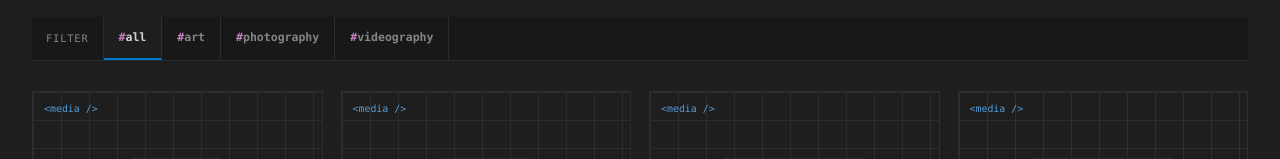
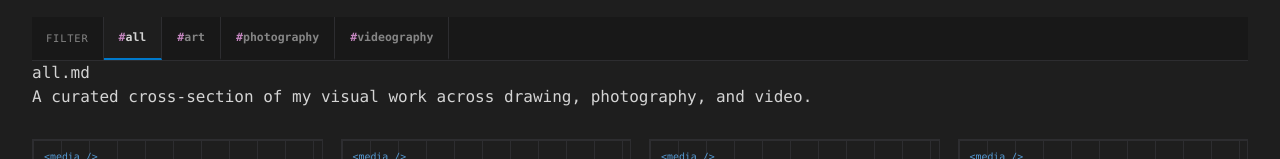
Before and after one commit to ronell-agustin/ronellagustin, a Next.js app: page /portfolio in a window 1280 px wide. Shown: the part 716-875 px from the top of the page. Built offline with nearby package versions, Linux system fonts and the light colour scheme; no server answers.

Commit message:
Add contextual portfolio filter descriptions

```diff
--- a/src/app/portfolio/PortfolioGallery.tsx
+++ b/src/app/portfolio/PortfolioGallery.tsx
@@ -51,6 +51,13 @@ const filters: { label: string; value: PortfolioFilter }[] = [
   { label: "Photography", value: "photography" },
   { label: "Videography", value: "videography" },
 ];
+
+const filterDescriptions: Record<PortfolioFilter, string> = {
+  all: "A curated cross-section of my visual work across drawing, photography, and video.",
+  art: "Original concepts, sketches, character work, and selected AI-assisted finishing workflows.",
+  photography: "Photography focused on environment, light, framing, people, places, and the stories around them.",
+  videography: "Published video work from The Home Base PH, pulled directly from my YouTube channel.",
+};
 
 function CardContents({ item }: { item: PortfolioItem }) {
   return (
@@ -136,6 +143,11 @@ export default function PortfolioGallery({ youtubeItems = [] }: { youtubeItems?:
         ))}
       </nav>
 
+      <div className={styles.filterDescription} aria-live="polite">
+        <span>{activeFilter}.md</span>
+        <p>{filterDescriptions[activeFilter]}</p>
+      </div>
+
       <div className={styles.gallery}>
         {visibleItems.map((item) => (
           <PortfolioCard key={item.id} item={item} />
```
